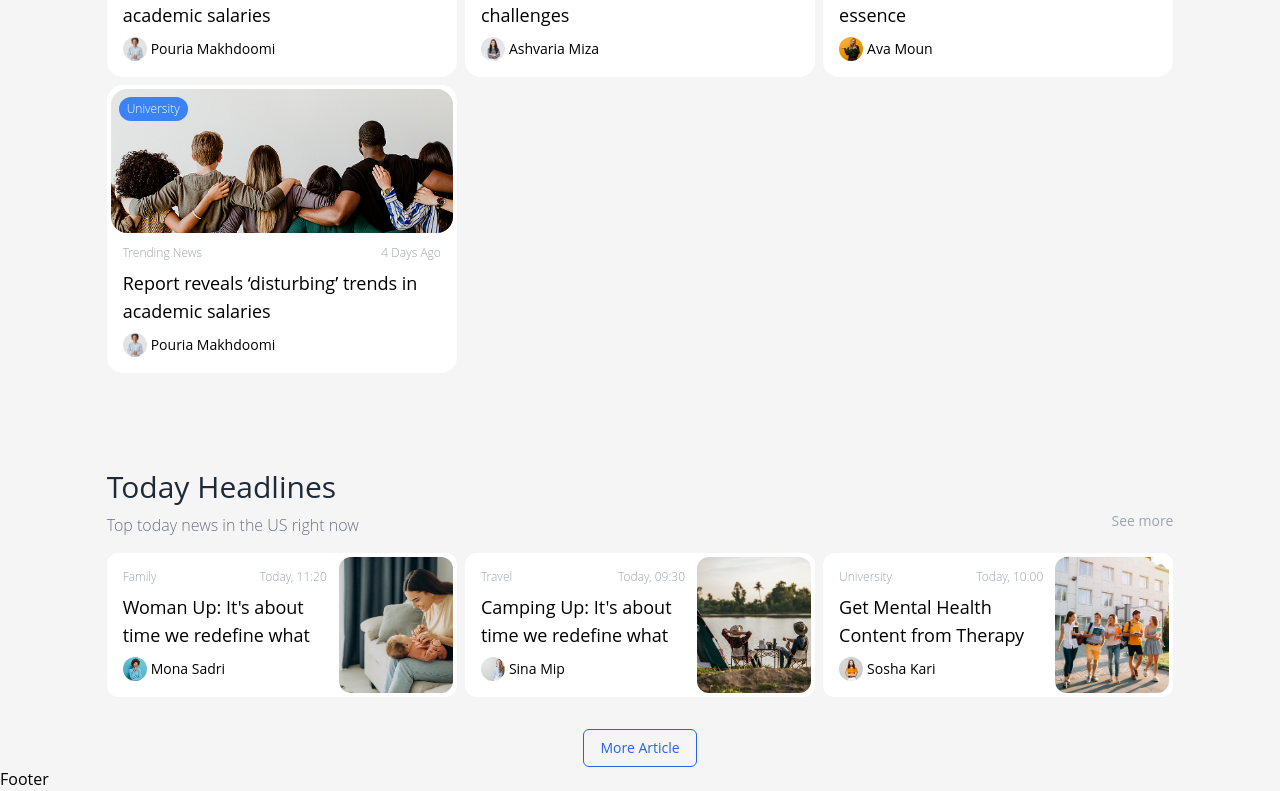
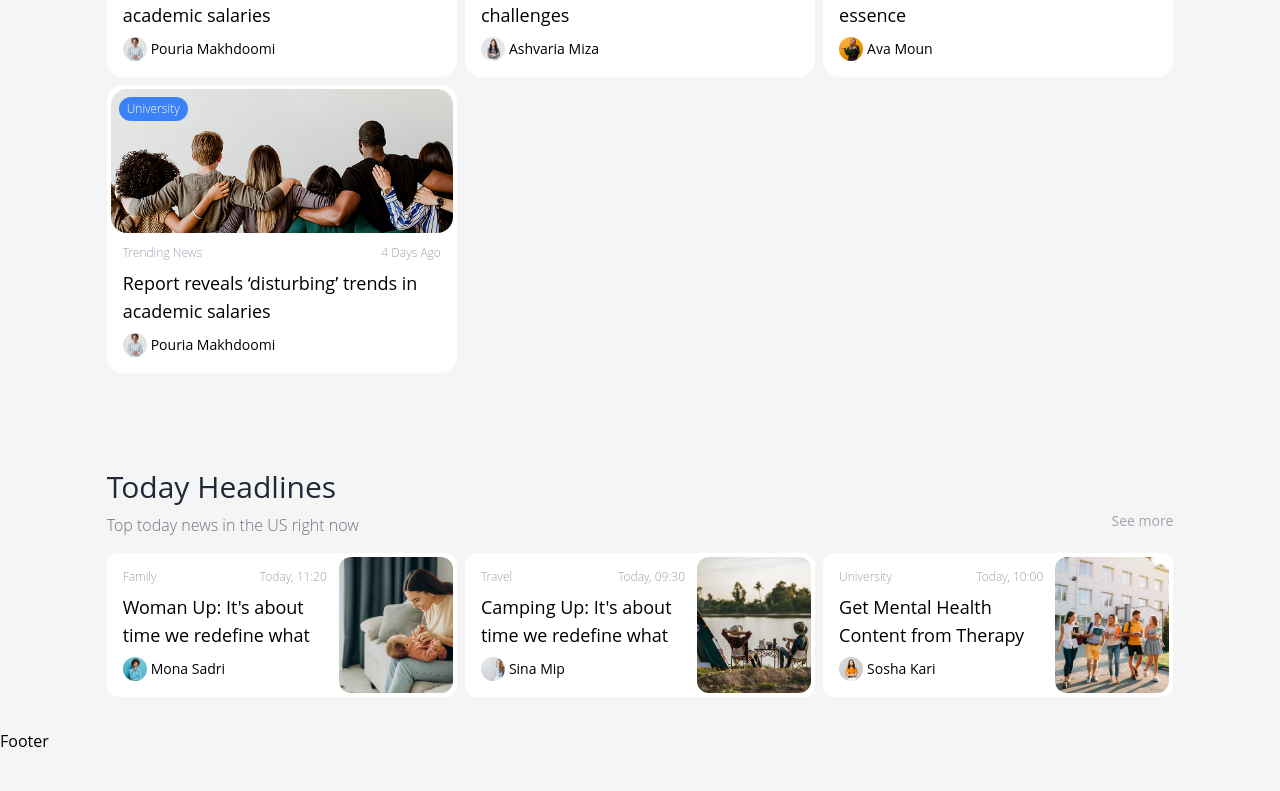
Before and after one commit to setykarimi/Heya-News, a React (Vite) app: page / in a window 1280 px wide. Shown: the part 1189-1980 px from the top of the page. After the commit the page ends 1942 px from the top, so only its background shows below. Built offline with nearby package versions, Linux system fonts and the light colour scheme; some icons are missing.

Commit message:
Subject: all articles, Description: Remove link, Date: 6/23/2023

```diff
--- a/src/components/card/allArticles.jsx
+++ b/src/components/card/allArticles.jsx
@@ -1,13 +1,10 @@
 import { Link } from "react-router-dom";
 import motherHood from '../../assets/images/motherhood/motherhood.png';
-import girl from '../../assets/images/people/girlFour.png';
+import avatar2 from '../../assets/images/people/girlFive.png';
+import avatar1 from '../../assets/images/people/girlFour.png';
+import avatar3 from '../../assets/images/people/girlThree.png';
 import camping from '../../assets/images/travel/camping.png';
-import rent from '../../assets/images/travel/rent.png';
 import friends from '../../assets/images/university/freinds.png';
-import avatar1 from '../../assets/images/people/girlFour.png';
-import avatar2 from '../../assets/images/people/girlFive.png';
-import avatar3 from '../../assets/images/people/girlThree.png';
-import { CardArticle } from "./cardArticle";
 import CardExplore from "./cardExplore";
 
 const AllArticles = () => {
@@ -37,6 +34,7 @@ const AllArticles = () => {
             img: friends
         }
     ]
+
     return (
         <div className='mt-24'>
             <h2 className='text-3xl text-gray-800 font-medium'>Today Headlines</h2>
@@ -47,27 +45,7 @@ const AllArticles = () => {
             <div className="grid lg:md:grid-cols-3 md:grid-cols-2 grid-cols-1 gap-2 mb-8">
                 {news.map(({type, date, title, avatar, author, img})=> <CardExplore
                 type={type} date={date} title={title} avatar={avatar} author={author} img={img}/>)}
-
             </div>
-            {/* <div className="grid lg:grid-cols-3 md:grid-cols-2 grid-cols-1 gap-8">
-                <CardArticle
-                    img={motherHood}
-                    title="Woman Up: It's about time we redefine what being a supermum means"
-                    author="Riha Sanire"
-                    date="3 december" />
-                <CardArticle
-                    img={girl}
-                    title="Get Mental Health Content from GoodTherapy.org in Your Inbox"
-                    author="Mina Sinai"
-                    date="4 october" />
-                <CardArticle
-                    img={friends}
-                    title="Get Mental Health Content from GoodTherapy.org in Your Inbox"
-                    author="Mina Sinai"
-                    date="4 october" />
-
-            </div> */}
-            <Link to='' className='mt-4 block w-fit mx-auto border border-blue-600 h-full text-blue-600 text-sm font-medium py-2 px-4 rounded-md'>More Article</Link>
         </div>
     );
 }
```
